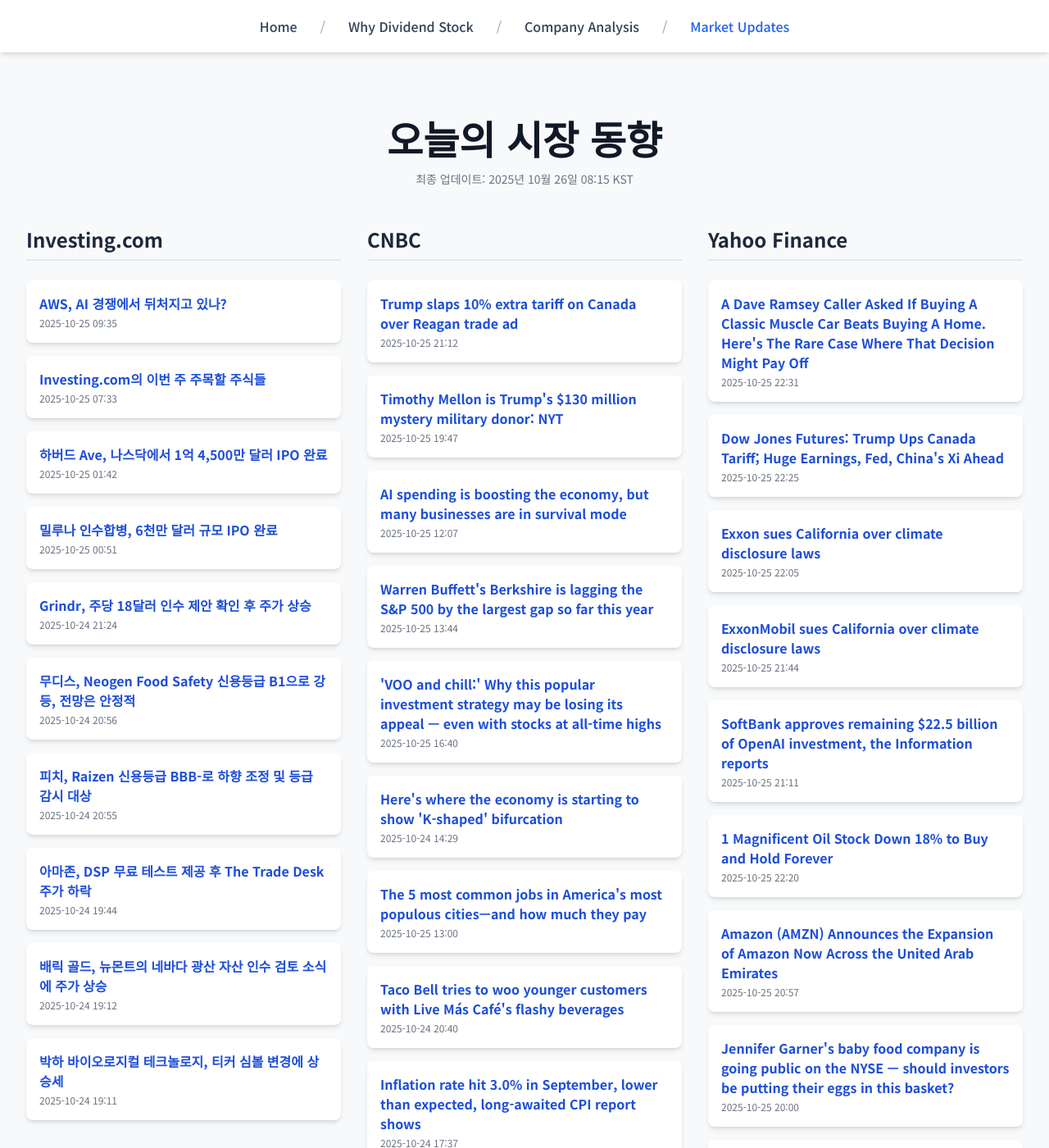
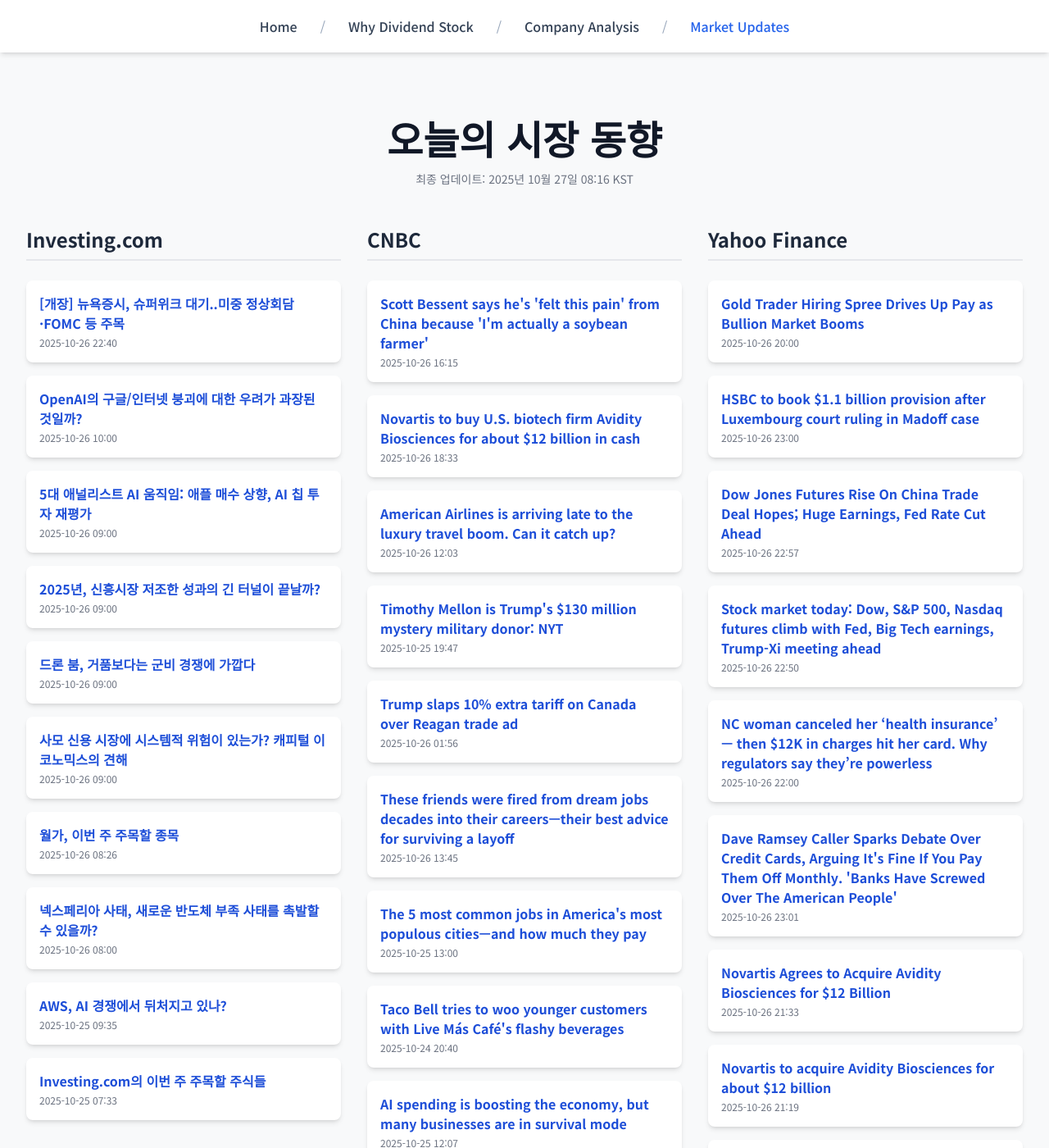
Before and after one commit to Kay-Hwang/my-company-analysis, a Jekyll site: the page built from market-updates.html, in a window 1280 px wide and 1400 px high. Shown: the whole window at 82% size. Built offline with Jekyll 4.4.1, drawn with Linux system fonts in a browser that asks for light colours; nearby versions of some CDN libraries; a script that is not in the unit is left out; some of the changed text lies outside the part shown.

Commit message:
Update daily data

```diff
--- a/_data/latest_data.json
+++ b/_data/latest_data.json
@@ -1,7 +1,55 @@
 {
-  "lastUpdated": "2025년 10월 26일 08:15 KST",
+  "lastUpdated": "2025년 10월 27일 08:16 KST",
   "news": {
     "investing": [
+      {
+        "title": "[개장] 뉴욕증시, 슈퍼위크 대기..미중 정상회담·FOMC 등 주목",
+        "link": "https://kr.investing.com/news/stock-market-news/article-1684770",
+        "pubDate": "2025-10-26 22:40:44",
+        "summary": "[개장] 뉴욕증시, 슈퍼위크 대기..미중 정상회담·FOMC 등 주목"
+      },
+      {
+        "title": "OpenAI의 구글/인터넷 붕괴에 대한 우려가 과장된 것일까?",
+        "link": "https://kr.investing.com/news/stock-market-news/article-1684742",
+        "pubDate": "2025-10-26 10:00:07",
+        "summary": "OpenAI의 구글/인터넷 붕괴에 대한 우려가 과장된 것일까?"
+      },
+      {
+        "title": "5대 애널리스트 AI 움직임: 애플 매수 상향, AI 칩 투자 재평가",
+        "link": "https://kr.investing.com/news/stock-market-news/article-1684734",
+        "pubDate": "2025-10-26 09:00:16",
+        "summary": "5대 애널리스트 AI 움직임: 애플 매수 상향, AI 칩 투자 재평가"
+      },
+      {
+        "title": "2025년, 신흥시장 저조한 성과의 긴 터널이 끝날까?",
+        "link": "https://kr.investing.com/news/stock-market-news/article-1684733",
+        "pubDate": "2025-10-26 09:00:14",
+        "summary": "2025년, 신흥시장 저조한 성과의 긴 터널이 끝날까?"
+      },
+      {
+        "title": "드론 붐, 거품보다는 군비 경쟁에 가깝다",
+        "link": "https://kr.investing.com/news/stock-market-news/article-1684731",
+        "pubDate": "2025-10-26 09:00:12",
+        "summary": "드론 붐, 거품보다는 군비 경쟁에 가깝다"
+      },
+      {
+        "title": "사모 신용 시장에 시스템적 위험이 있는가? 캐피털 이코노믹스의 견해",
+        "link": "https://kr.investing.com/news/stock-market-news/article-1684729",
+        "pubDate": "2025-10-26 09:00:05",
+        "summary": "사모 신용 시장에 시스템적 위험이 있는가? 캐피털 이코노믹스의 견해"
+      },
+      {
+        "title": "월가, 이번 주 주목할 종목",
+        "link": "https://kr.investing.com/news/stock-market-news/article-1684728",
+        "pubDate": "2025-10-26 08:26:08",
+        "summary": "월가, 이번 주 주목할 종목"
+      },
+      {
+        "title": "넥스페리아 사태, 새로운 반도체 부족 사태를 촉발할 수 있을까?",
+        "link": "https://kr.investing.com/news/stock-market-news/article-1684698",
+        "pubDate": "2025-10-26 08:00:07",
+        "summary": "넥스페리아 사태, 새로운 반도체 부족 사태를 촉발할 수 있을까?"
+      },
       {
         "title": "AWS, AI 경쟁에서 뒤처지고 있나?",
         "link": "https://kr.investing.com/news/stock-market-news/article-1684619",
@@ -13,62 +61,26 @@
         "link": "https://kr.investing.com/news/stock-market-news/article-1684571",
         "pubDate": "2025-10-25 07:33:24",
         "summary": "Investing.com의 이번 주 주목할 주식들"
-      },
-      {
-        "title": "하버드 Ave, 나스닥에서 1억 4,500만 달러 IPO 완료",
-        "link": "https://kr.investing.com/news/stock-market-news/article-432SI-1684562",
-        "pubDate": "2025-10-25 01:42:09",
-        "summary": "하버드 Ave, 나스닥에서 1억 4,500만 달러 IPO 완료"
-      },
-      {
-        "title": "밀루나 인수합병, 6천만 달러 규모 IPO 완료",
-        "link": "https://kr.investing.com/news/stock-market-news/article-432SI-1684557",
-        "pubDate": "2025-10-25 00:51:08",
-        "summary": "밀루나 인수합병, 6천만 달러 규모 IPO 완료"
-      },
-      {
-        "title": "Grindr, 주당 18달러 인수 제안 확인 후 주가 상승",
-        "link": "https://kr.investing.com/news/stock-market-news/article-93CH-1684472",
-        "pubDate": "2025-10-24 21:24:32",
-        "summary": "Grindr, 주당 18달러 인수 제안 확인 후 주가 상승"
-      },
-      {
-        "title": "무디스, Neogen Food Safety 신용등급 B1으로 강등, 전망은 안정적",
-        "link": "https://kr.investing.com/news/stock-market-news/article-93CH-1684446",
-        "pubDate": "2025-10-24 20:56:37",
-        "summary": "무디스, Neogen Food Safety 신용등급 B1으로 강등, 전망은 안정적"
-      },
-      {
-        "title": "피치, Raizen 신용등급 BBB-로 하향 조정 및 등급 감시 대상",
-        "link": "https://kr.investing.com/news/stock-market-news/article-93CH-1684445",
-        "pubDate": "2025-10-24 20:55:54",
-        "summary": "피치, Raizen 신용등급 BBB-로 하향 조정 및 등급 감시 대상"
-      },
-      {
-        "title": "아마존, DSP 무료 테스트 제공 후 The Trade Desk 주가 하락",
-        "link": "https://kr.investing.com/news/stock-market-news/article-1684355",
-        "pubDate": "2025-10-24 19:44:55",
-        "summary": "아마존, DSP 무료 테스트 제공 후 The Trade Desk 주가 하락"
-      },
-      {
-        "title": "배릭 골드, 뉴몬트의 네바다 광산 자산 인수 검토 소식에 주가 상승",
-        "link": "https://kr.investing.com/news/stock-market-news/article-93CH-1684340",
-        "pubDate": "2025-10-24 19:12:50",
-        "summary": "배릭 골드, 뉴몬트의 네바다 광산 자산 인수 검토 소식에 주가 상승"
-      },
-      {
-        "title": "박하 바이오로지컬 테크놀로지, 티커 심볼 변경에 상승세",
-        "link": "https://kr.investing.com/news/stock-market-news/article-93CH-1684338",
-        "pubDate": "2025-10-24 19:11:51",
-        "summary": "박하 바이오로지컬 테크놀로지, 티커 심볼 변경에 상승세"
       }
     ],
     "cnbc": [
       {
-        "title": "Trump slaps 10% extra tariff on Canada over Reagan trade ad",
-        "link": "https://www.cnbc.com/2025/10/24/trump-canada-doug-ford-reagan-trade-tariffs.html",
-        "pubDate": "Sat, 25 Oct 2025 21:12:26 GMT",
-        "summary": "President Donald Trump is imposing an extra 10% tariff on Canadian imports for what he says is a misleading TV ad featuring former President Ronald Reagan."
+        "title": "Scott Bessent says he's 'felt this pain' from China because 'I'm actually a soybean farmer'",
+        "link": "https://www.cnbc.com/2025/10/26/trump-treasury-bessent-trade-tariffs-china-soybean-farm.html",
+        "pubDate": "Sun, 26 Oct 2025 16:15:46 GMT",
+        "summary": "Treasury Secretary Scott Bessent's estimated hundreds and millions of dollars in wealth includes soybean and corn farmland in North Dakota."
+      },
+      {
+        "title": "Novartis to buy U.S. biotech firm Avidity Biosciences for about $12 billion in cash",
+        "link": "https://www.cnbc.com/2025/10/26/novartis-avidity-biosciences-talks.html",
+        "pubDate": "Sun, 26 Oct 2025 18:33:42 GMT",
+        "summary": "Novartis will pay Avidity shareholders $72 a share in cash, a premium of 46% to the company's Friday closing price."
+      },
+      {
+        "title": "American Airlines is arriving late to the luxury travel boom. Can it catch up?",
+        "link": "https://www.cnbc.com/2025/10/26/american-airlines-delta-united.html",
+        "pubDate": "Sun, 26 Oct 2025 12:03:58 GMT",
+        "summary": "American Airlines has fallen behind large rivals Delta and United in seeking out luxury customers, bringing in profit and more."
       },
       {
         "title": "Timothy Mellon is Trump's $130 million mystery military donor: NYT",
@@ -77,28 +89,16 @@
         "summary": "Reclusive billionaire Timothy Mellon, whose grandfather was a Treasury secretary, was a top donor to President Donald Trump for the 2024 election."
       },
       {
-        "title": "AI spending is boosting the economy, but many businesses are in survival mode",
-        "link": "https://www.cnbc.com/2025/10/25/ai-spending-is-boosting-the-economy-many-businesses-in-survival-mode.html",
-        "pubDate": "Sat, 25 Oct 2025 12:07:11 GMT",
-        "summary": "As AI lifts the economy and stock market, businesses in retail, travel and construction are struggling with high costs and a downbeat consumer."
+        "title": "Trump slaps 10% extra tariff on Canada over Reagan trade ad",
+        "link": "https://www.cnbc.com/2025/10/24/trump-canada-doug-ford-reagan-trade-tariffs.html",
+        "pubDate": "Sun, 26 Oct 2025 01:56:38 GMT",
+        "summary": "President Donald Trump is imposing an extra 10% tariff on Canadian imports for what he says is a misleading TV ad featuring former President Ronald Reagan."
       },
       {
-        "title": "Warren Buffett's Berkshire is lagging the S&P 500 by the largest gap so far this year",
-        "link": "https://www.cnbc.com/2025/10/25/buffetts-berkshire-is-lagging-the-sp-500-by-the-largest-gap-so-far-this-year.html",
-        "pubDate": "Sat, 25 Oct 2025 13:44:09 GMT",
-        "summary": "Shares of Warren Buffett's company are underperforming the benchmark index by almost 7%"
-      },
-      {
-        "title": "'VOO and chill:' Why this popular investment strategy may be losing its appeal — even with stocks at all-time highs",
-        "link": "https://www.cnbc.com/2025/10/25/popular-investing-strategy-losing-appeal-with-stocks-at-record-finding.html",
-        "pubDate": "Sat, 25 Oct 2025 16:40:51 GMT",
-        "summary": "Tidal Financial's Gavin Filmore finds many of his clients are no longer satisfied with buying popular ETFs tied to market indexes."
-      },
-      {
-        "title": "Here's where the economy is starting to show 'K-shaped' bifurcation",
-        "link": "https://www.cnbc.com/2025/10/23/k-shaped-spending-sectors-showing-bifurcation.html",
-        "pubDate": "Fri, 24 Oct 2025 14:29:07 GMT",
-        "summary": "Americans are increasingly diverging in their spending, with wealthier shoppers flexing their purchasing power while lower-income customers start to pull back."
+        "title": "These friends were fired from dream jobs decades into their careers—their best advice for surviving a layoff",
+        "link": "https://www.cnbc.com/2025/10/26/how-to-survive-a-layoff-from-all-the-cool-girls-get-fired-authors.html",
+        "pubDate": "Sun, 26 Oct 2025 13:45:01 GMT",
+        "summary": "Laura Brown and Kristin O'Neill are the co-authors of \"All the Girls Get Fired,\" a guide to surviving a layoff and bouncing back in your career."
       },
       {
         "title": "The 5 most common jobs in America's most populous cities—and how much they pay",
@@ -113,78 +113,78 @@
         "summary": "Taco Bell projects it will have 30 Live Más Cafés in its portfolio by the end of the year, across Southern California, Dallas and Houston."
       },
       {
-        "title": "Inflation rate hit 3.0% in September, lower than expected, long-awaited CPI report shows",
-        "link": "https://www.cnbc.com/2025/10/24/cpi-inflation-september-2025.html",
-        "pubDate": "Fri, 24 Oct 2025 17:37:39 GMT",
-        "summary": "The annual inflation rate as measured by the CPI was expected to be 3.1% in September, according to the Dow Jones consensus estimate."
+        "title": "AI spending is boosting the economy, but many businesses are in survival mode",
+        "link": "https://www.cnbc.com/2025/10/25/ai-spending-is-boosting-the-economy-many-businesses-in-survival-mode.html",
+        "pubDate": "Sat, 25 Oct 2025 12:07:11 GMT",
+        "summary": "As AI lifts the economy and stock market, businesses in retail, travel and construction are struggling with high costs and a downbeat consumer."
       },
       {
-        "title": "Cramer's week ahead: Fed meeting and earnings from Big Tech",
-        "link": "https://www.cnbc.com/2025/10/24/cramers-week-ahead-fed-meeting-and-earnings-from-big-tech.html",
-        "pubDate": "Fri, 24 Oct 2025 22:57:34 GMT",
-        "summary": "CNBC's Jim Cramer walked investors through a jam-packed week of earnings season."
+        "title": "Government shutdown curtails nonprofit funding, putting vital services in jeopardy",
+        "link": "https://www.cnbc.com/2025/10/26/government-shutdown-puts-some-nonprofits-in-jeopardy.html",
+        "pubDate": "Sun, 26 Oct 2025 12:00:01 GMT",
+        "summary": "As the standoff in Washington drags on, many nonprofits have lost access to the federal grants essential to their operations."
       }
     ],
     "yahoo": [
       {
-        "title": "A Dave Ramsey Caller Asked If Buying A Classic Muscle Car Beats Buying A Home. Here's The Rare Case Where That Decision Might Pay Off",
-        "link": "https://finance.yahoo.com/news/dave-ramsey-caller-asked-buying-223114039.html",
-        "pubDate": "2025-10-25T22:31:14Z",
-        "summary": "A Dave Ramsey Caller Asked If Buying A Classic Muscle Car Beats Buying A Home. Here's The Rare Case Where That Decision Might Pay Off"
+        "title": "Gold Trader Hiring Spree Drives Up Pay as Bullion Market Booms",
+        "link": "https://finance.yahoo.com/news/gold-trader-hiring-spree-drives-200000517.html",
+        "pubDate": "2025-10-26T20:00:00Z",
+        "summary": "Gold Trader Hiring Spree Drives Up Pay as Bullion Market Booms"
       },
       {
-        "title": "Dow Jones Futures: Trump Ups Canada Tariff; Huge Earnings, Fed, China's Xi Ahead",
-        "link": "https://www.investors.com/market-trend/stock-market-today/dow-jones-apple-microsoft-meta-earnings-fed-meeting-trump-xi/?src=A00220&yptr=yahoo",
-        "pubDate": "2025-10-25T22:25:51Z",
-        "summary": "Dow Jones Futures: Trump Ups Canada Tariff; Huge Earnings, Fed, China's Xi Ahead"
+        "title": "HSBC to book $1.1 billion provision after Luxembourg court ruling in Madoff case",
+        "link": "https://finance.yahoo.com/news/hsbc-book-1-1-billion-230052131.html",
+        "pubDate": "2025-10-26T23:00:52Z",
+        "summary": "HSBC to book $1.1 billion provision after Luxembourg court ruling in Madoff case"
       },
       {
-        "title": "Exxon sues California over climate disclosure laws",
-        "link": "https://finance.yahoo.com/news/exxon-sues-california-over-climate-220521266.html",
-        "pubDate": "2025-10-25T22:05:21Z",
-        "summary": "Exxon sues California over climate disclosure laws"
+        "title": "Dow Jones Futures Rise On China Trade Deal Hopes; Huge Earnings, Fed Rate Cut Ahead",
+        "link": "https://www.investors.com/market-trend/stock-market-today/dow-jones-futures-china-trade-deal-trump-xi-apple-earnings-fed-rate-cut/?src=A00220&yptr=yahoo",
+        "pubDate": "2025-10-26T22:57:28Z",
+        "summary": "Dow Jones Futures Rise On China Trade Deal Hopes; Huge Earnings, Fed Rate Cut Ahead"
       },
       {
-        "title": "ExxonMobil sues California over climate disclosure laws",
-        "link": "https://finance.yahoo.com/news/exxonmobil-sues-california-over-climate-214436516.html",
-        "pubDate": "2025-10-25T21:44:36Z",
-        "summary": "ExxonMobil sues California over climate disclosure laws"
+        "title": "Stock market today: Dow, S&P 500, Nasdaq futures climb with Fed, Big Tech earnings, Trump-Xi meeting ahead",
+        "link": "https://finance.yahoo.com/news/live/stock-market-today-dow-sp-500-nasdaq-futures-climb-with-fed-big-tech-earnings-trump-xi-meeting-ahead-225050011.html",
+        "pubDate": "2025-10-26T22:50:50Z",
+        "summary": "Stock market today: Dow, S&P 500, Nasdaq futures climb with Fed, Big Tech earnings, Trump-Xi meeting ahead"
       },
       {
-        "title": "SoftBank approves remaining $22.5 billion of OpenAI investment, the Information reports",
-        "link": "https://finance.yahoo.com/news/softbank-approves-remaining-22-5-211139146.html",
-        "pubDate": "2025-10-25T21:11:39Z",
-        "summary": "SoftBank approves remaining $22.5 billion of OpenAI investment, the Information reports"
+        "title": "NC woman canceled her ‘health insurance’ — then $12K in charges hit her card. Why regulators say they’re powerless",
+        "link": "https://finance.yahoo.com/news/nc-woman-canceled-her-health-220000762.html",
+        "pubDate": "2025-10-26T22:00:00Z",
+        "summary": "NC woman canceled her ‘health insurance’ — then $12K in charges hit her card. Why regulators say they’re powerless"
       },
       {
-        "title": "1 Magnificent Oil Stock Down 18% to Buy and Hold Forever",
-        "link": "https://finance.yahoo.com/news/1-magnificent-oil-stock-down-222000590.html",
-        "pubDate": "2025-10-25T22:20:00Z",
-        "summary": "1 Magnificent Oil Stock Down 18% to Buy and Hold Forever"
+        "title": "Dave Ramsey Caller Sparks Debate Over Credit Cards, Arguing It's Fine If You Pay Them Off Monthly. 'Banks Have Screwed Over The American People'",
+        "link": "https://finance.yahoo.com/news/dave-ramsey-caller-sparks-debate-230132927.html",
+        "pubDate": "2025-10-26T23:01:32Z",
+        "summary": "Dave Ramsey Caller Sparks Debate Over Credit Cards, Arguing It's Fine If You Pay Them Off Monthly. 'Banks Have Screwed Over The American People'"
       },
       {
-        "title": "Amazon (AMZN) Announces the Expansion of Amazon Now Across the United Arab Emirates",
-        "link": "https://finance.yahoo.com/news/amazon-amzn-announces-expansion-amazon-205719363.html",
-        "pubDate": "2025-10-25T20:57:19Z",
-        "summary": "Amazon (AMZN) Announces the Expansion of Amazon Now Across the United Arab Emirates"
+        "title": "Novartis Agrees to Acquire Avidity Biosciences for $12 Billion",
+        "link": "https://www.wsj.com/tech/biotech/novartis-agrees-to-acquire-avidity-biosciences-for-12-billion-c5a2fb53?siteid=yhoof2&yptr=yahoo",
+        "pubDate": "2025-10-26T21:33:00Z",
+        "summary": "Novartis Agrees to Acquire Avidity Biosciences for $12 Billion"
       },
       {
-        "title": "Jennifer Garner's baby food company is going public on the NYSE — should investors be putting their eggs in this basket?",
-        "link": "https://finance.yahoo.com/news/jennifer-garners-baby-food-company-200000842.html",
-        "pubDate": "2025-10-25T20:00:00Z",
-        "summary": "Jennifer Garner's baby food company is going public on the NYSE — should investors be putting their eggs in this basket?"
+        "title": "Novartis to acquire Avidity Biosciences for about $12 billion",
+        "link": "https://finance.yahoo.com/news/novartis-acquire-avidity-biosciences-12-211946494.html",
+        "pubDate": "2025-10-26T21:19:46Z",
+        "summary": "Novartis to acquire Avidity Biosciences for about $12 billion"
       },
       {
-        "title": "Georgia woman’s husband keeps her in the dark about their finances — Dave Ramsey says to act now or ‘shut up about it’",
-        "link": "https://finance.yahoo.com/news/georgia-woman-husband-keeps-her-190000980.html",
-        "pubDate": "2025-10-25T19:00:00Z",
-        "summary": "Georgia woman’s husband keeps her in the dark about their finances — Dave Ramsey says to act now or ‘shut up about it’"
+        "title": "Washington’s Oil Sanctions Rattle Asia’s Energy Security",
+        "link": "https://finance.yahoo.com/news/washington-oil-sanctions-rattle-asia-210000361.html",
+        "pubDate": "2025-10-26T21:00:00Z",
+        "summary": "Washington’s Oil Sanctions Rattle Asia’s Energy Security"
       },
       {
-        "title": "My husband wants to buy a $60K truck — but we’re $30K in debt and saving for a house. How do we get on the same page?",
-        "link": "https://finance.yahoo.com/news/husband-wants-buy-60k-truck-170000787.html",
-        "pubDate": "2025-10-25T17:00:00Z",
-        "summary": "My husband wants to buy a $60K truck — but we’re $30K in debt and saving for a house. How do we get on the same page?"
+        "title": "Big Tech earnings, a crucial Fed meeting, and a Trump-Xi sit-down: What to watch this week",
+        "link": "https://finance.yahoo.com/news/big-tech-earnings-a-crucial-fed-meeting-and-a-trump-xi-sit-down-what-to-watch-this-week-114354660.html",
+        "pubDate": "2025-10-26T11:43:54Z",
+        "summary": "Big Tech earnings, a crucial Fed meeting, and a Trump-Xi sit-down: What to watch this week"
       }
     ]
   }
```
